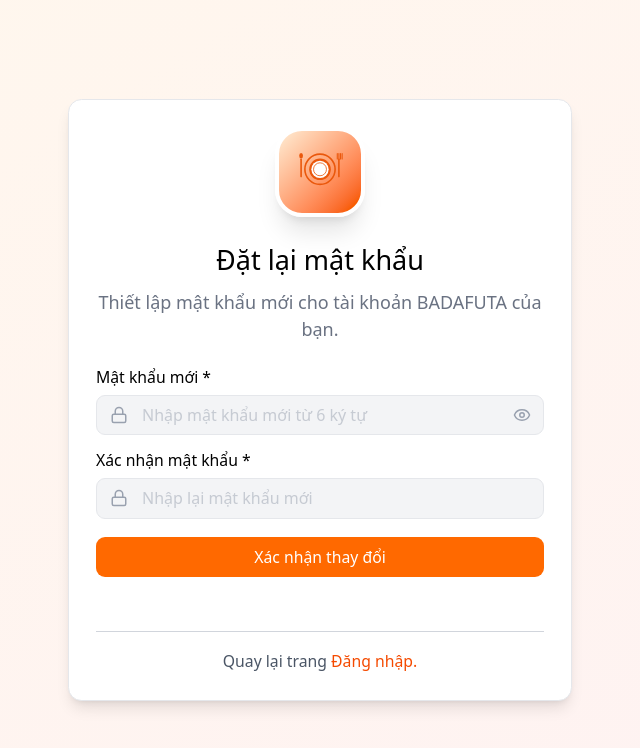
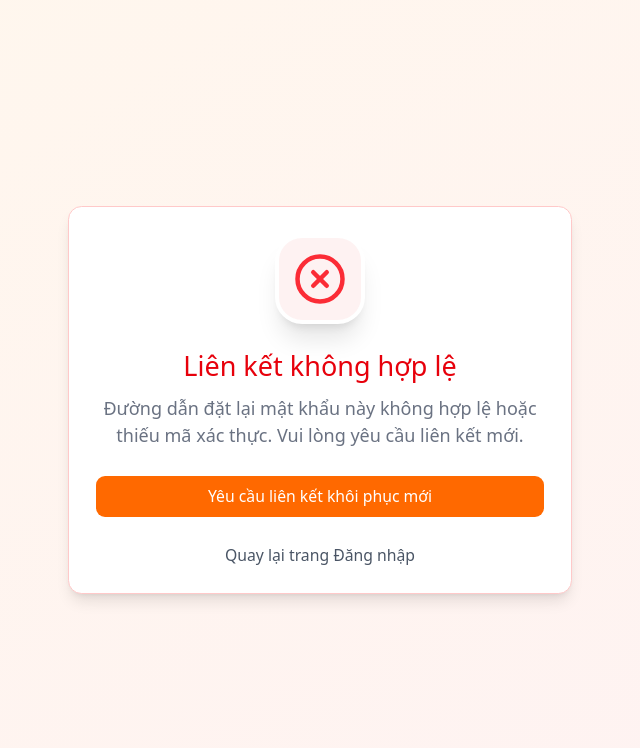
Before and after one commit to Truong-Quoc-Bao/BaDaFuTa, a React (Vite) app in the folder BaDaFuTa_Food/frontend/: page /resetpass in a window 1280 px wide. Shown: the top 748 px of the page, without its empty margins (320-960 px from the left). Built offline with nearby package versions, Linux system fonts and the light colour scheme.

Commit message:
fix: update merchant redirect url in header to use absolute location href

```diff
--- a/BaDaFuTa_Food/frontend/src/components/Header.jsx
+++ b/BaDaFuTa_Food/frontend/src/components/Header.jsx
@@ -236,7 +236,7 @@ export const Header = () => {
                 <Button
                   variant="outline"
                   size="sm"
-                  onClick={() => navigate('/merchantlogin')}
+                  onClick={() => navigate('/https://ba-da-fu-ta-partner.vercel.app')}
                   className="text-orange-600 border-orange-600 hover:bg-orange-50 hidden md:inline-flex"
                 >
                   Merchant
@@ -296,7 +296,7 @@ export const Header = () => {
                   </DropdownMenuItem>
                   <DropdownMenuItem
                     className={`text-sm font-medium transition-colors ${
-                      location.pathname === '/merchantlogin'
+                      location.pathname === '/https://ba-da-fu-ta-partner.vercel.app'
                         ? 'text-orange-600'
                         : 'text-gray-600 hover:text-orange-600'
                     }${isLoggedIn ? 'cursor-not-allowed opacity-50' : ''}`}
@@ -305,7 +305,7 @@ export const Header = () => {
                       if (isLoggedIn) {
                         toast.error('Phải đăng xuất mới dùng được Merchant!'); // ✅ dùng toast
                       } else {
-                        navigate('/merchantlogin');
+                        navigate('/https://ba-da-fu-ta-partner.vercel.app');
                       }
                     }}
                   >
--- a/BaDaFuTa_Food/frontend/src/pages/user/ResetPasswordPage.jsx
+++ b/BaDaFuTa_Food/frontend/src/pages/user/ResetPasswordPage.jsx
@@ -13,7 +13,7 @@ import { Button } from '../../components/ui/button';
 import { Input } from '../../components/ui/input';
 import { Label } from '../../components/ui/label';
 import { Separator } from '../../components/ui/separator';
-import { Lock, Eye, EyeOff, Loader2 } from 'lucide-react';
+import { Lock, Eye, EyeOff, Loader2, XCircle } from 'lucide-react';
 import { cn } from '../../components/ui/utils'; // Import thêm hàm cn để xử lý màu viền động
 
 export default function ResetPasswordPage() {
@@ -160,6 +160,50 @@ export default function ResetPasswordPage() {
     }
   };
 
+  //
+  //
+  // 🔹 CHÈN ĐOẠN NÀY NGAY TRƯỚC HÀM RETURN CHÍNH CỦA COMPONENT:
+  if (!token) {
+    return (
+      <div className="min-h-screen bg-gradient-to-br from-orange-50 to-red-50 flex items-center justify-center p-4">
+        <div className="w-full max-w-md">
+          <Card className="border-red-200">
+            <CardHeader className="space-y-1 text-center">
+              <div className="flex items-center justify-center mb-4">
+                <div className="w-20 h-20 bg-red-50 rounded-3xl flex items-center justify-center shadow-xl border-4 border-white">
+                  <XCircle className="w-12 h-12 text-red-500" />
+                </div>
+              </div>
+              <CardTitle className="text-2xl text-center text-red-600">
+                Liên kết không hợp lệ
+              </CardTitle>
+              <CardDescription className="text-center text-gray-500">
+                Đường dẫn đặt lại mật khẩu này không hợp lệ hoặc thiếu mã xác thực. Vui lòng yêu cầu
+                liên kết mới.
+              </CardDescription>
+            </CardHeader>
+            <CardContent>
+              <Button
+                variant="default"
+                onClick={() => navigate('/forgotpass')}
+                className="w-full bg-orange-500 hover:bg-orange-600"
+              >
+                Yêu cầu liên kết khôi phục mới
+              </Button>
+            </CardContent>
+            <CardFooter className="justify-center">
+              <Link to="/login" className="text-sm text-gray-600 hover:underline">
+                Quay lại trang Đăng nhập
+              </Link>
+            </CardFooter>
+          </Card>
+        </div>
+      </div>
+    );
+  }
+
+  //
+  //
   return (
     <>
       <div className="min-h-screen bg-gradient-to-br from-orange-50 to-red-50 flex items-center justify-center p-4">
```
Also changed, not shown: 1 other file (tests, documents, lock files or other folders).
